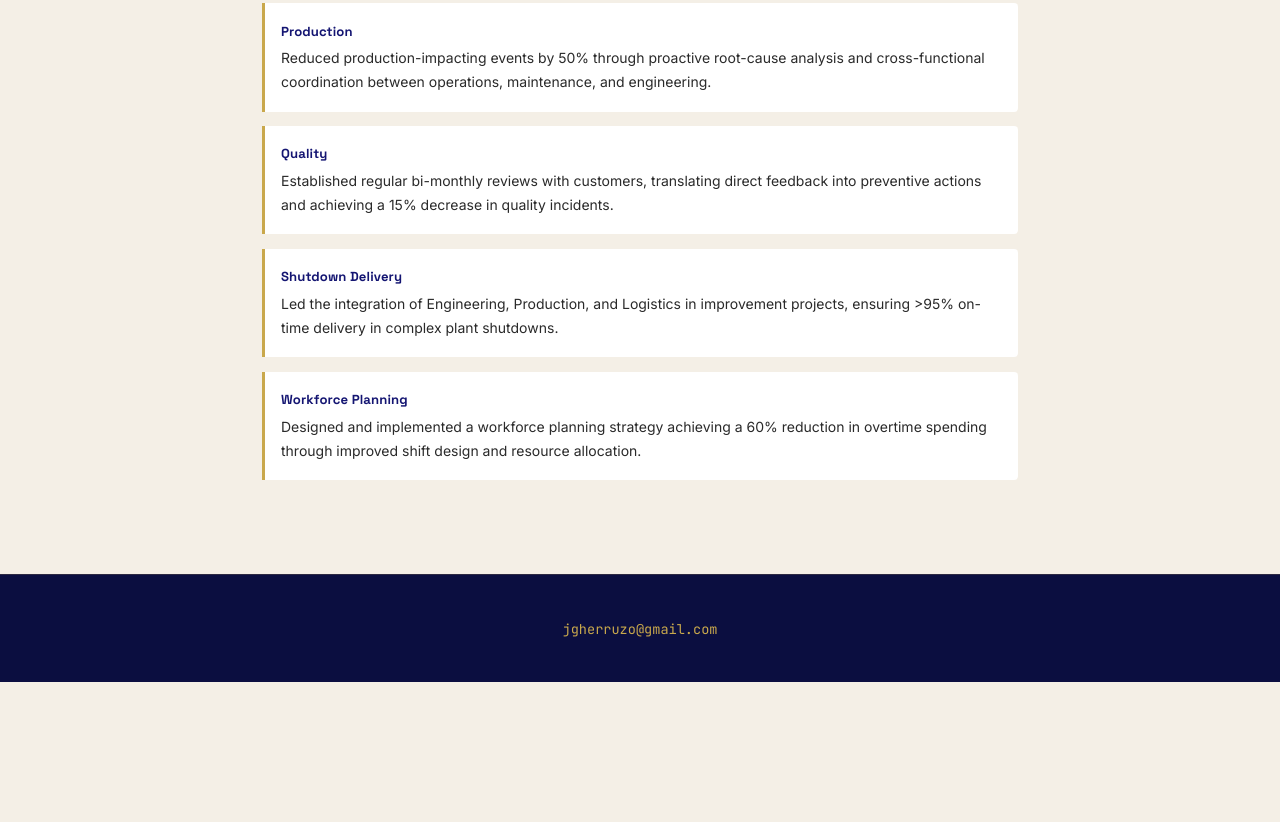
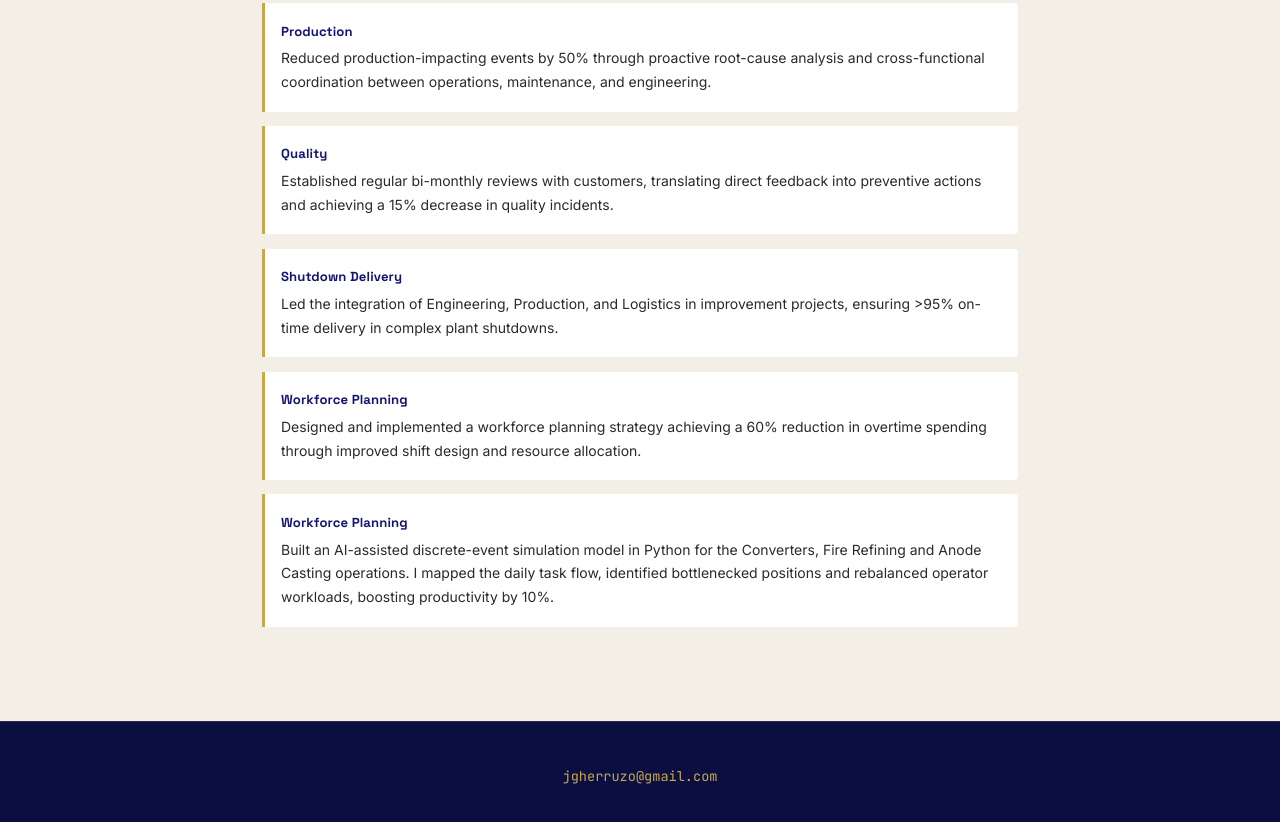
Before and after one commit to jgherruzo/jgherruzo.github.io, a plain HTML site: page exp/ac_2.html in a window 1280 px wide. Shown: the part 1357-2179 px from the top of the page. Before the commit the page ends 2039 px from the top, so only its background shows below. Drawn offline with Linux system fonts and the light colour scheme.

Commit message:
update 2026

```diff
--- a/exp/ac_2.html
+++ b/exp/ac_2.html
@@ -61,6 +61,10 @@
         <p>Designed and implemented a workforce planning strategy achieving a 60% reduction in overtime spending through improved shift design and resource allocation.</p>
       </div>
 
+      <div class="highlight-item">
+        <strong>Workforce Planning</strong>
+        <p>Built an AI-assisted discrete-event simulation model in Python for the Converters, Fire Refining and Anode Casting operations. I mapped the daily task flow, identified bottlenecked positions and rebalanced operator workloads, boosting productivity by 10%.</p>
+      </div>
     </div>
 
   </main>
```
